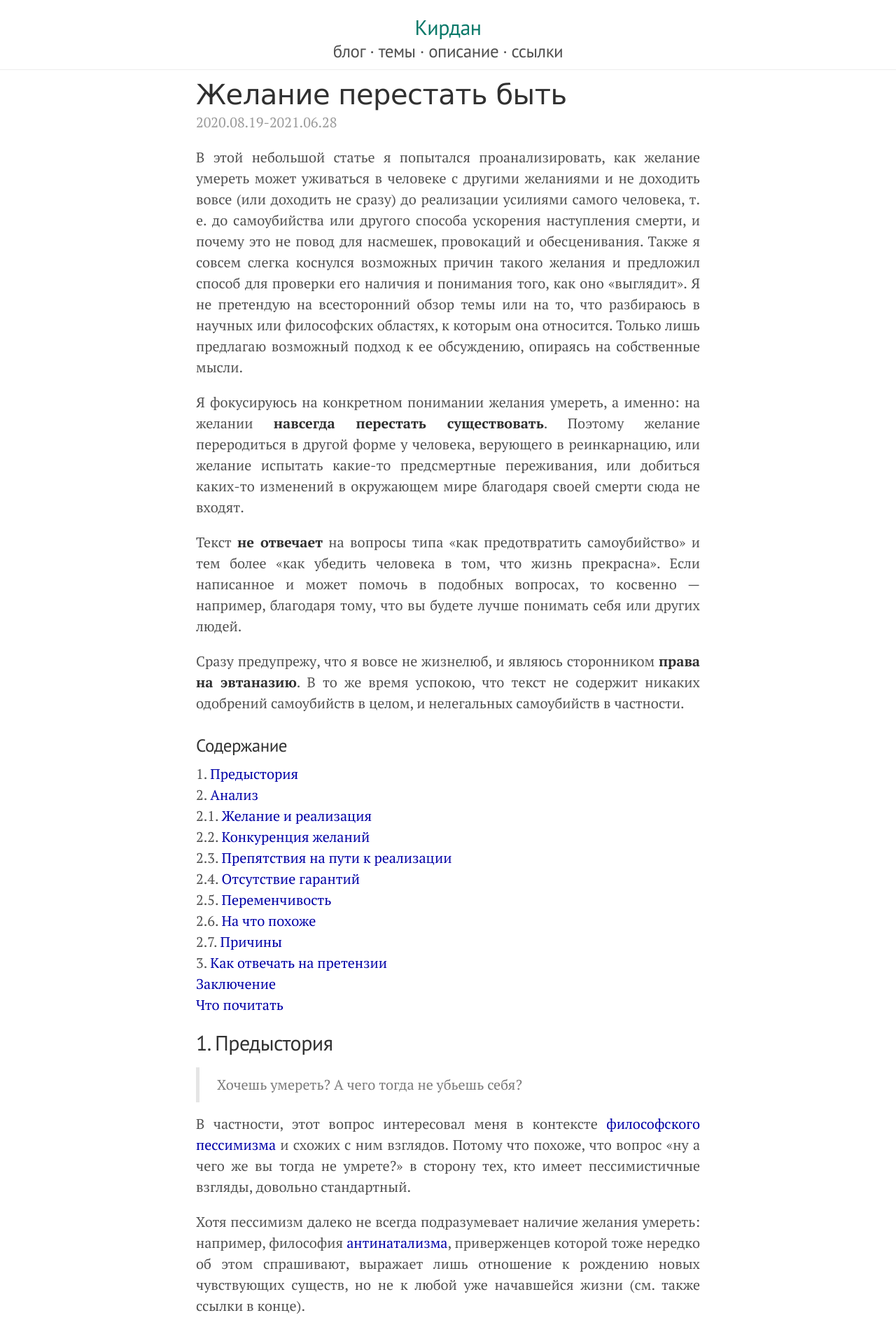
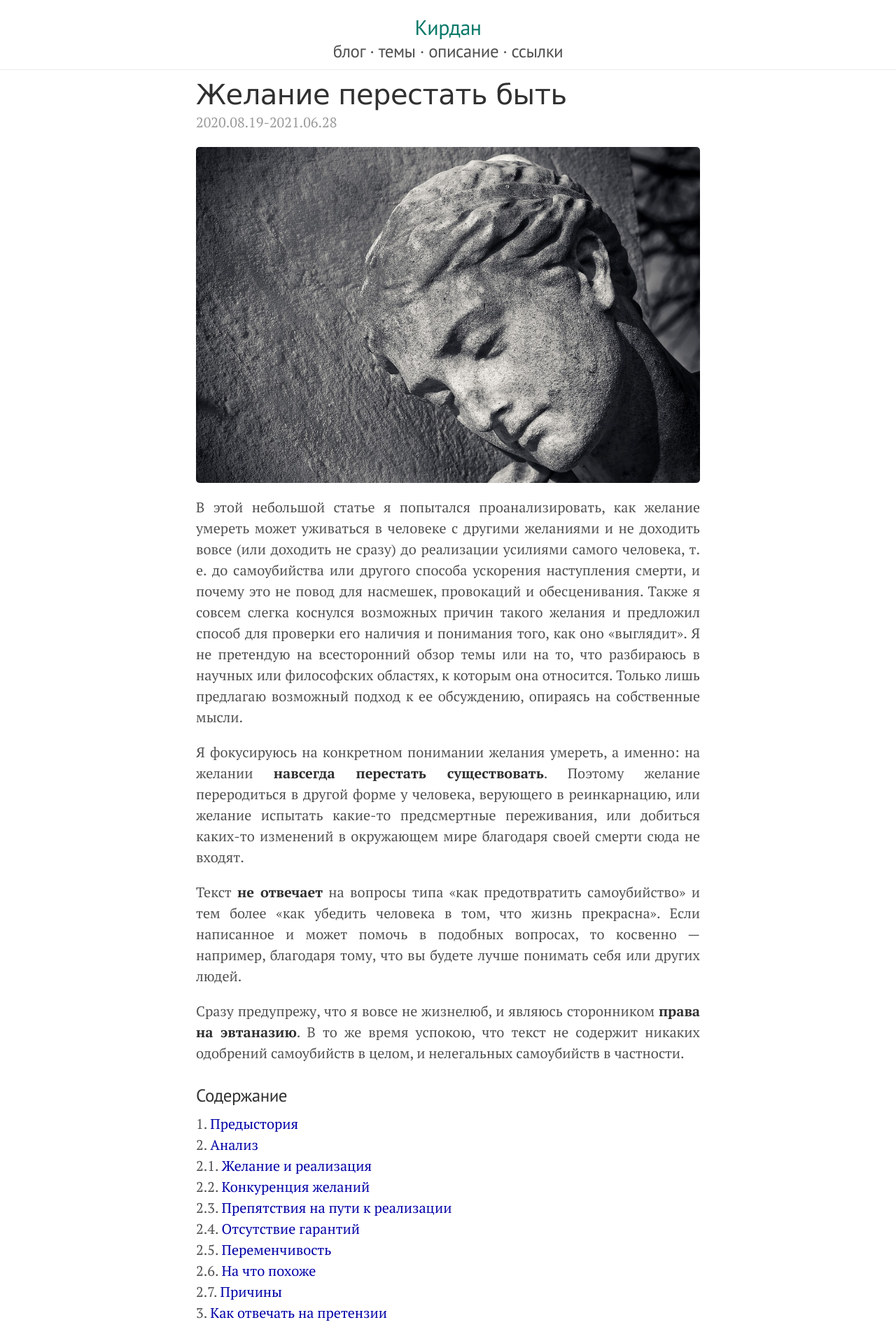
Before and after one commit to KKirdan/kkirdan.github.io, a Jekyll site: the page built from blog/_posts/1. articles/2020-08-19-220.md, in a window 1280 px wide. Shown: the top 1896 px of the page at 70% size. Built offline with Jekyll 4.4.1, drawn with Linux system fonts in a browser that asks for light colours.

Commit message:
add picture

```diff
--- a/blog/_posts/1. articles/2020-08-19-220.md
+++ b/blog/_posts/1. articles/2020-08-19-220.md
@@ -6,10 +6,14 @@ unixtime: 1597810913
 updated: 2021-06-28
 vk: https://vk.com/wall-178968945_220
 medium: https://medium.com/@k.kirdan/%D0%B6%D0%B5%D0%BB%D0%B0%D0%BD%D0%B8%D0%B5-%D0%BF%D0%B5%D1%80%D0%B5%D1%81%D1%82%D0%B0%D1%82%D1%8C-%D0%B1%D1%8B%D1%82%D1%8C-b094fbf87ec7
-tags: ["смерть"]
+tags:
+  - смерть
 meta_tags: статья
 importance: 7
+preview: images/statue-3125159_1280.jpg
 ---
+![](images/statue-3125159_1280.jpg)
+
 В этой небольшой статье я попытался проанализировать, как желание умереть может уживаться в человеке с другими желаниями и не доходить вовсе (или доходить не сразу) до реализации усилиями самого человека, т. е. до самоубийства или другого способа ускорения наступления смерти, и почему это не повод для насмешек, провокаций и обесценивания. Также я совсем слегка коснулся возможных причин такого желания и предложил способ для проверки его наличия и понимания того, как оно «выглядит». Я не претендую на всесторонний обзор темы или на то, что разбираюсь в научных или философских областях, к которым она относится. Только лишь предлагаю возможный подход к ее обсуждению, опираясь на собственные мысли.
 
 Я фокусируюсь на конкретном понимании желания умереть, а именно: на желании **навсегда перестать существовать**. Поэтому желание переродиться в другой форме у человека, верующего в реинкарнацию, или желание испытать какие-то предсмертные переживания, или добиться каких-то изменений в окружающем мире благодаря своей смерти сюда не входят.
```
Also changed, not shown: blog/images/statue-3125159_1280.jpg (added).
